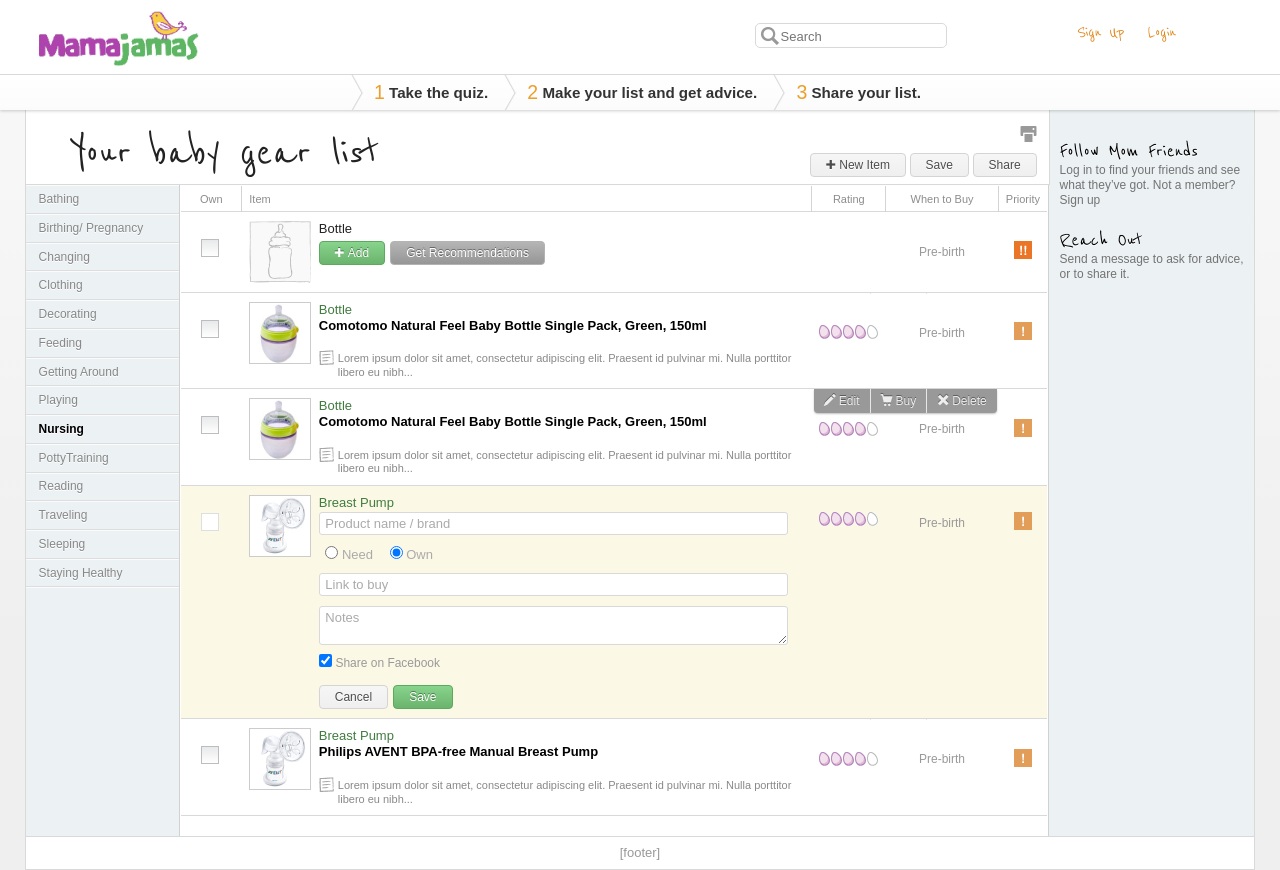
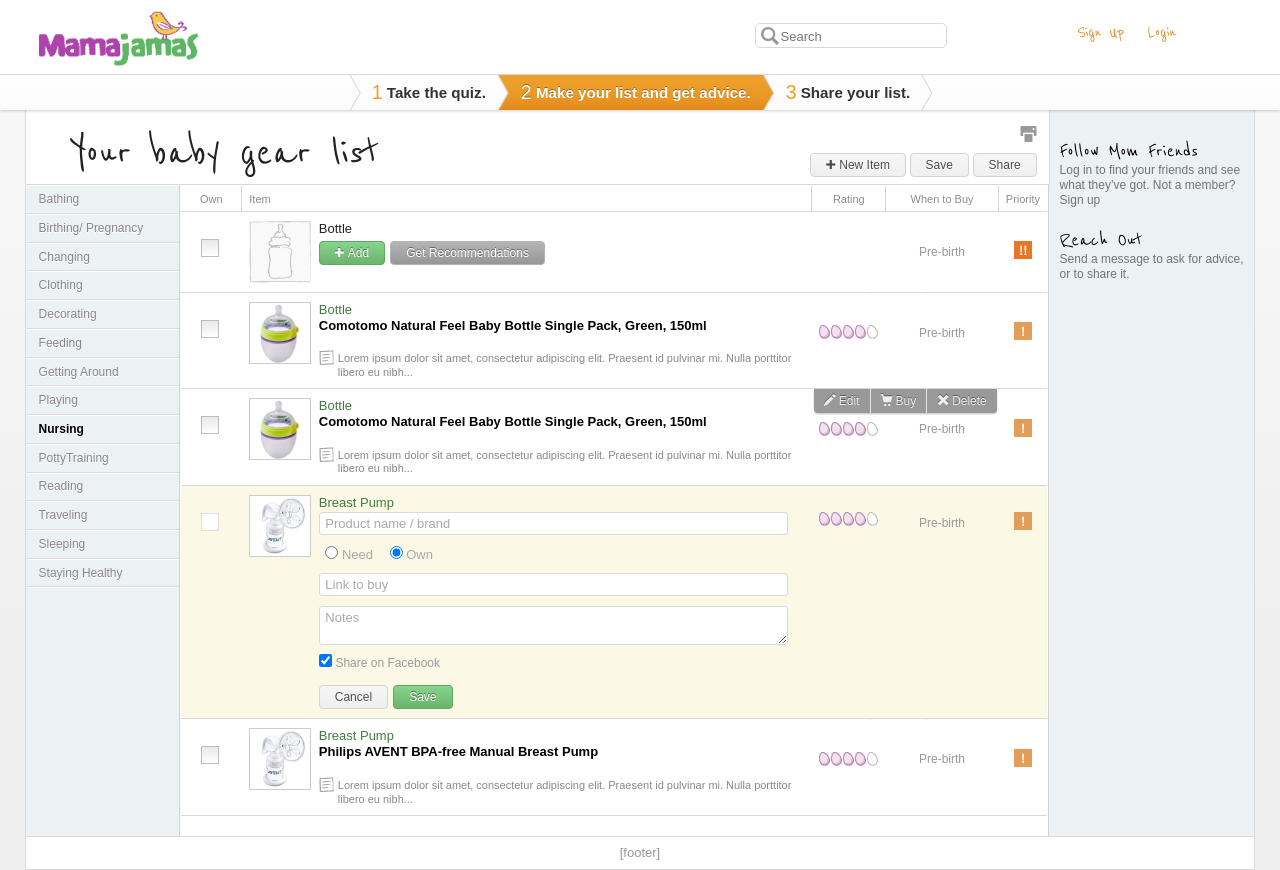
Before and after one commit to aschiavoni/mamajamas-design, a plain HTML site: page build-list.html in a window 1280 px wide. Drawn offline with nearby package versions, Linux system fonts and the light colour scheme.

Commit message:
Progress bar enchancements
Applied styling to progress bar

```diff
--- a/build-list.html
+++ b/build-list.html
@@ -45,10 +45,10 @@
         </ul>
       </div>
       <div id="progress">
-        <ol>
-          <li><strong>1</strong> Take the quiz.</li>
-          <li><strong>2</strong> Make your list and get advice.</li>
-          <li><strong>3</strong> Share your list.</li>
+        <ol class="prog2"><!-- comments between list items prevent whitespace insertion when displayed inline -->
+        	<li class="prog1"><strong>1</strong> Take the quiz.</li><!--
+          --><li class="prog2"><strong>2</strong> Make your list and get advice.</li><!--
+          --><li class="prog3"><strong>3</strong> Share your list.</li>
         </ol>
       </div>
     </div>
```
Also changed, not shown: build-list01_emptylist.html (+4 -4 lines), build-list03_hover-menu-off.html (+4 -4 lines).
